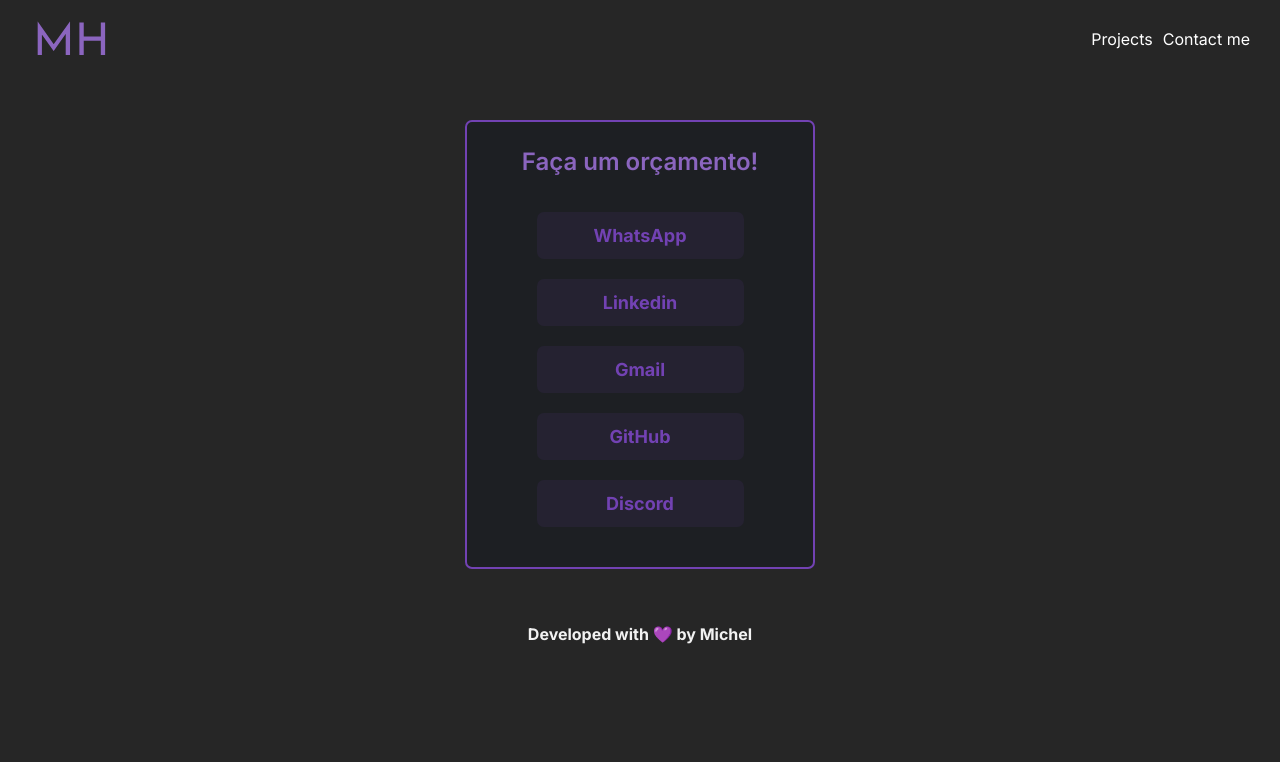
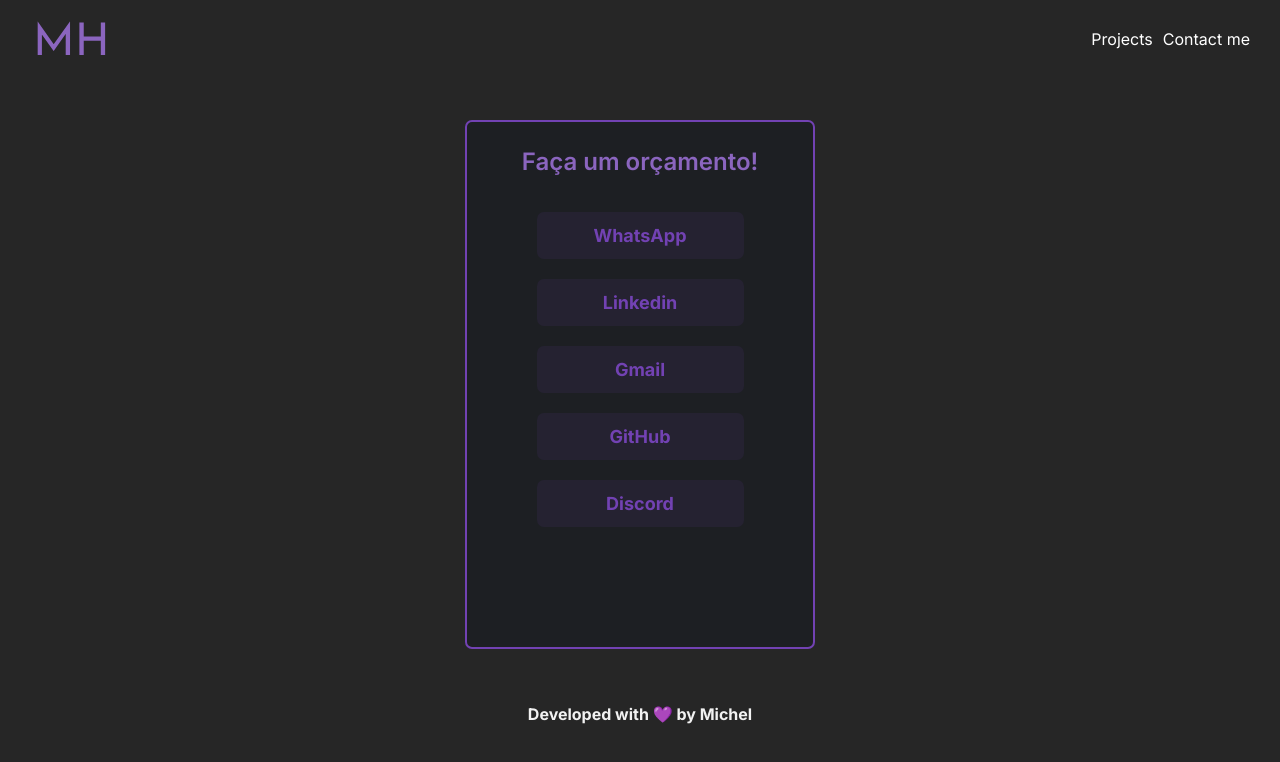
Before and after one commit to MichelHoffmann/newPortfolio, a React (Vite) app in the folder portfolio/: page /contact-me in a window 1280 px wide. Shown: the top 762 px of the page. Built offline with nearby package versions, Linux system fonts and the light colour scheme.

Commit message:
Adicionando padding na page Contact

```diff
--- a/portfolio/src/pages/PageContactMe/ContactMe.style.ts
+++ b/portfolio/src/pages/PageContactMe/ContactMe.style.ts
@@ -8,7 +8,8 @@
   flex-direction: column;
   justify-content: center;
   align-items: center;
-  padding-block: 40px;
+  padding-top: 40px;
+  padding-bottom: 120px;
   gap: 50px;
 
   border: 2px solid var(--purple-dark);
```
